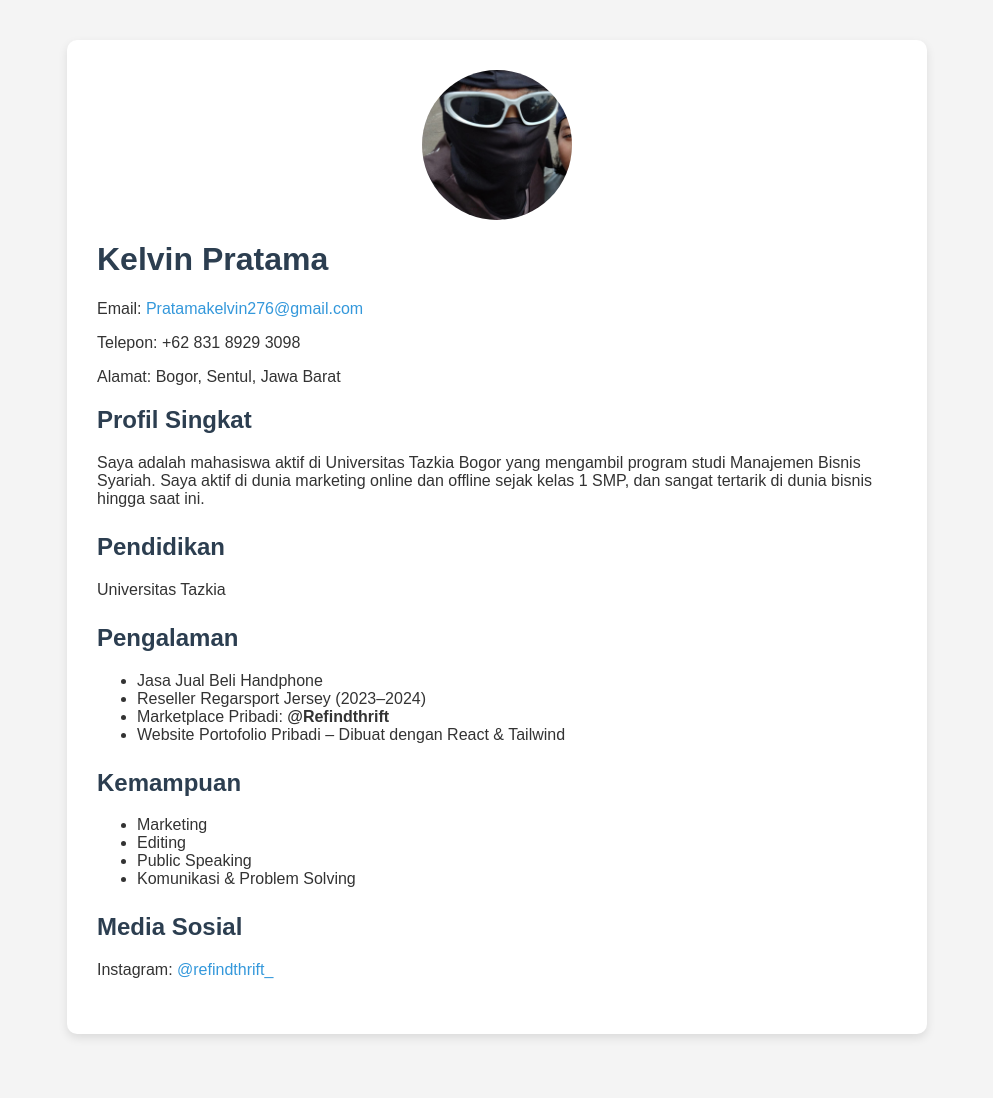
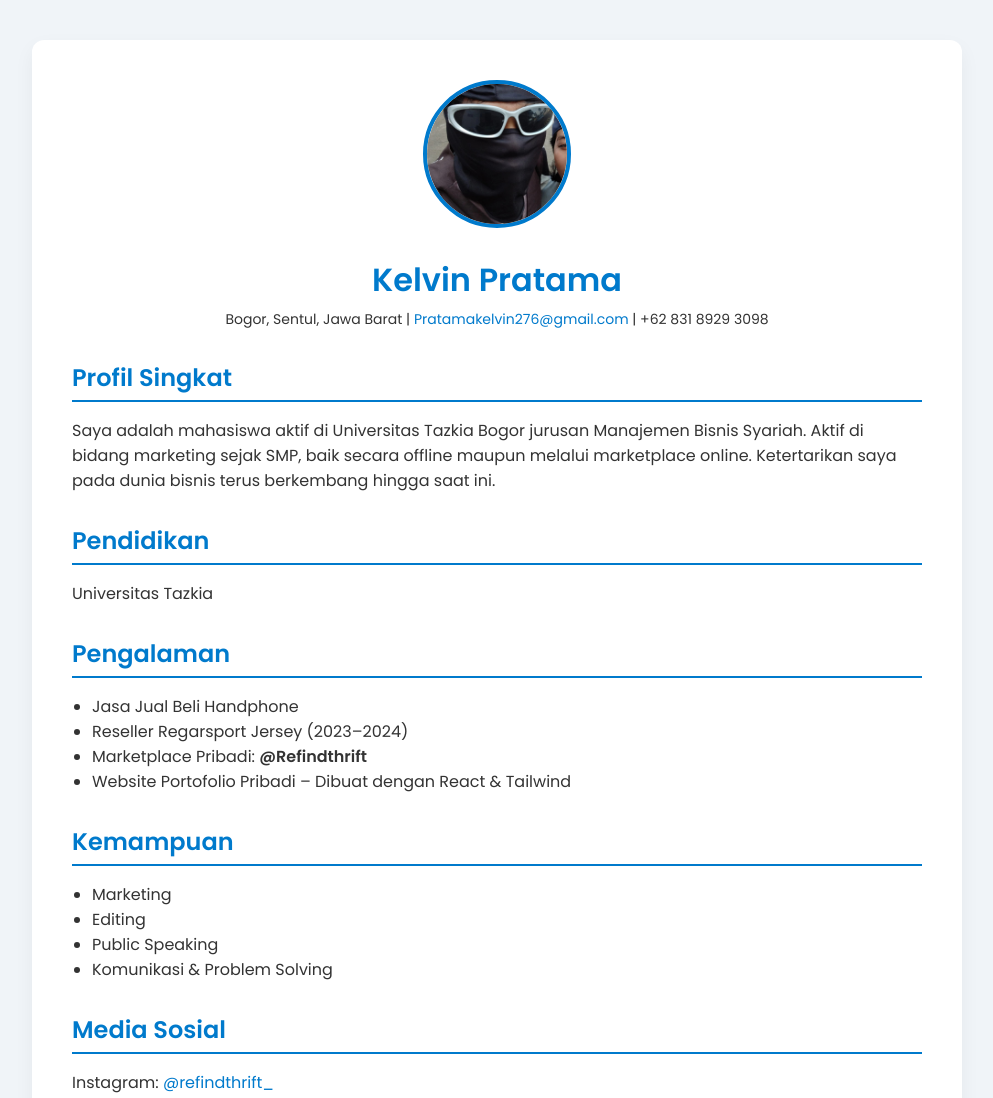
Before and after one commit to Kelvinprtma/cv-kelvin, a plain HTML site: page index.html in a window 1280 px wide. Shown: the top 1098 px of the page, without its empty margins (143-1136 px from the left). Before the commit the page ends 1074 px from the top, so only its background shows below. Drawn offline with Linux system fonts and the light colour scheme.

Commit message:
update desain modern

```diff
--- a/index.html
+++ b/index.html
@@ -4,51 +4,72 @@
   <meta charset="UTF-8" />
   <meta name="viewport" content="width=device-width, initial-scale=1.0"/>
   <title>CV Kelvin Pratama</title>
+  <link href="https://fonts.googleapis.com/css2?family=Poppins:wght@400;600&display=swap" rel="stylesheet">
   <style>
     body {
-      font-family: Arial, sans-serif;
-      background: #f4f4f4;
       margin: 0;
-      padding: 0;
+      font-family: 'Poppins', sans-serif;
+      background-color: #f0f4f8;
       color: #333;
     }
     .container {
-      max-width: 800px;
+      max-width: 850px;
       margin: 40px auto;
-      background: #fff;
-      padding: 30px;
-      box-shadow: 0 4px 10px rgba(0,0,0,0.1);
-      border-radius: 10px;
+      background: #ffffff;
+      padding: 40px;
+      border-radius: 12px;
+      box-shadow: 0 8px 20px rgba(0, 0, 0, 0.05);
     }
-    img {
-      width: 150px;
+    .photo {
+      text-align: center;
+    }
+    .photo img {
+      width: 140px;
       border-radius: 50%;
-      display: block;
-      margin: 0 auto 20px;
+      border: 4px solid #007acc;
     }
-    h1, h2 {
-      color: #2c3e50;
+    h1 {
+      text-align: center;
+      color: #007acc;
+      margin-bottom: 5px;
+    }
+    p.center {
+      text-align: center;
+      margin-top: 0;
+      font-size: 14px;
     }
     .section {
-      margin-bottom: 25px;
+      margin-top: 30px;
+    }
+    .section h2 {
+      color: #007acc;
+      border-bottom: 2px solid #007acc;
+      padding-bottom: 5px;
+      margin-bottom: 15px;
+    }
+    ul {
+      padding-left: 20px;
     }
     a {
-      color: #3498db;
+      color: #007acc;
       text-decoration: none;
+    }
+    a:hover {
+      text-decoration: underline;
     }
   </style>
 </head>
 <body>
   <div class="container">
-    <img src="foto.jpg.jpg" alt="Foto Kelvin Pratama" />
+    <div class="photo">
+      <img src="foto.jpg.jpg" alt="Kelvin Pratama">
+    </div>
     <h1>Kelvin Pratama</h1>
-    <p>Email: <a href="mailto:Pratamakelvin276@gmail.com">Pratamakelvin276@gmail.com</a></p>
-    <p>Telepon: +62 831 8929 3098</p>
-    <p>Alamat: Bogor, Sentul, Jawa Barat</p>
+    <p class="center">Bogor, Sentul, Jawa Barat | <a href="mailto:Pratamakelvin276@gmail.com">Pratamakelvin276@gmail.com</a> | +62 831 8929 3098</p>
 
     <div class="section">
       <h2>Profil Singkat</h2>
-      <p>Saya adalah mahasiswa aktif di Universitas Tazkia Bogor yang mengambil program studi Manajemen Bisnis Syariah. Saya aktif di dunia marketing online dan offline sejak kelas 1 SMP, dan sangat tertarik di dunia bisnis hingga saat ini.</p>
+      <p>Saya adalah mahasiswa aktif di Universitas Tazkia Bogor jurusan Manajemen Bisnis Syariah. Aktif di bidang marketing sejak SMP, baik secara offline maupun melalui marketplace online. Ketertarikan saya pada dunia bisnis terus berkembang hingga saat ini.</p>
     </div>
 
     <div class="section">
```
